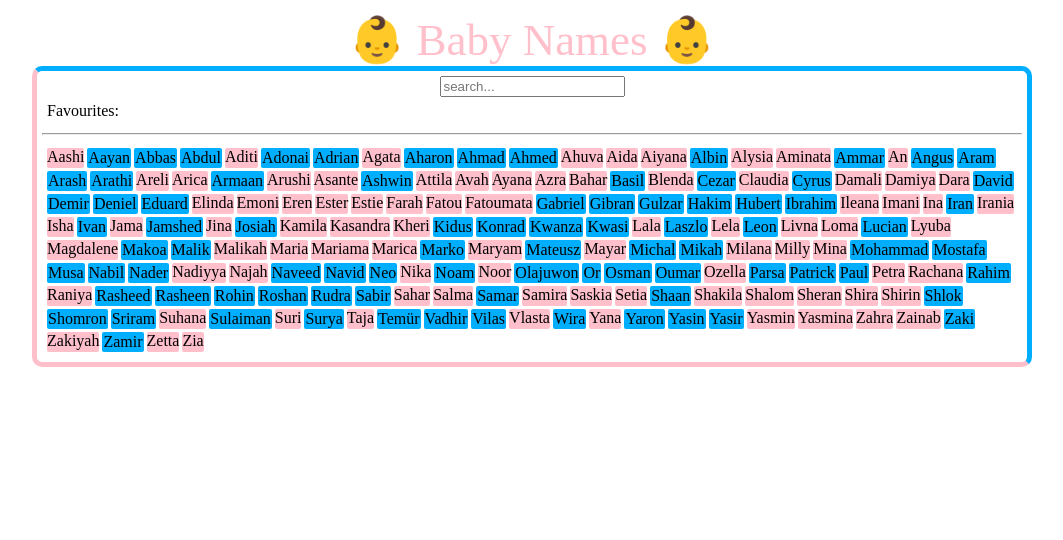
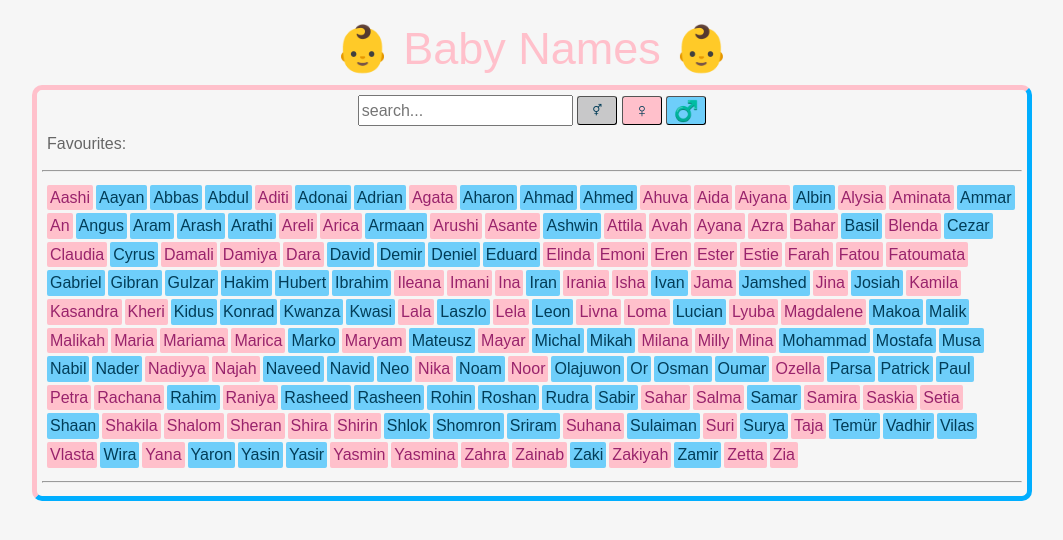
Before and after one commit to davidculemann/baby-names-react, a React (Create React App) app: page / in a window 1280 px wide. Shown: the top 540 px of the page, without its empty margins (108-1171 px from the left). Built offline with nearby package versions, Linux system fonts and the light colour scheme; the HTML template or start-up script is replaced by a standard one.

Commit message:
Exercise 4 working

```diff
--- a/src/App.css
+++ b/src/App.css
@@ -1,15 +1,29 @@
+html {
+  -webkit-font-smoothing: antialiased;
+  -moz-osx-font-smoothing: grayscale;
+  font-family: "Dosis", sans-serif;
+  line-height: 1.6;
+  color: #666;
+  background: #f6f6f6;
+}
+
 .header {
   color: pink;
   text-align: center;
   font-size: 45px;
 }
 
-.search-bar {
+.search {
   height: 100%;
   width: 100%;
   display: flex;
   justify-content: center;
   align-items: center;
+}
+
+.input-bar {
+  height: 25px;
+  font-size: 16px;
 }
 
 .name-gallery,
@@ -25,19 +39,54 @@
   padding: 5px;
   border: 5px;
   border-radius: 10px;
-  border-color: rgb(0, 174, 255) rgb(0, 174, 255) pink pink;
+  border-color: pink rgb(0, 174, 255) rgb(0, 174, 255) pink;
   border-style: solid;
 }
 
 .f-name {
+  padding-left: 3px;
+  padding-right: 3px;
   border-radius: 2px;
   background-color: pink;
+  color: rgb(153, 35, 108);
 }
 
 .m-name {
-  padding: 1px 1px 1px 1px;
+  padding-left: 3px;
+  padding-right: 3px;
   border-radius: 2px;
-  background-color: rgb(0, 174, 255);
+  background-color: rgb(110, 206, 250);
+  color: rgb(2, 61, 88);
+}
+
+.gender-male {
+  width: 40px;
+  height: 29px;
+  background-color: rgb(110, 206, 250);
+  font-size: 20px;
+  color: rgb(2, 61, 88);
+  border-width: 1px;
+  border-radius: 3px;
+}
+
+.gender-female {
+  width: 40px;
+  height: 29px;
+  background-color: pink;
+  font-size: 20px;
+  color: rgb(2, 61, 88);
+  border-width: 1px;
+  border-radius: 3px;
+}
+
+.gender-all {
+  width: 40px;
+  height: 29px;
+  background-color: rgba(98, 98, 102, 0.308);
+  font-size: 11px;
+  color: rgb(2, 61, 88);
+  border-width: 1px;
+  border-radius: 3px;
 }
 
 .App {
--- a/src/component/BabyNames.tsx
+++ b/src/component/BabyNames.tsx
@@ -10,10 +10,11 @@ interface IName {
 
 export function BabyNames(names: IName[]): JSX.Element {
   const [search, setSearch] = useState("");
+  const [gender, setGender] = useState("All");
   const [favourites, setFavourites] = useState<IName[]>([]);
-  const namesToShow: IName[] = NamesFilter(names, search).filter(
-    (baby) => !favourites.includes(baby)
-  );
+  const namesToShow: IName[] = NamesFilter(names, search)
+    .filter((baby) => !favourites.includes(baby))
+    .filter((baby) => baby.sex === gender || gender === "All");
 
   function handleSetFavourite(newFavourite: IName) {
     if (!favourites.includes(newFavourite)) {
@@ -25,17 +26,37 @@ export function BabyNames(names: IName[]): JSX.Element {
     }
   }
 
+  function handleSetGender(newGender: string) {
+    setGender(newGender);
+  }
+
   return (
     <div className="baby-names">
       {/* Search bar */}
-      <div className="search-bar">
+      <div className="search">
         <input
+          className="input-bar"
           type="text"
           placeholder="search..."
           value={search}
           onChange={(e) => setSearch(e.target.value)}
         />
+        {/* Buttons to filter for each gender */}
+        &nbsp;
+        <button className="gender-all" onClick={() => handleSetGender("All")}>
+          ⚥
+        </button>
+        &nbsp;
+        <button className="gender-female" onClick={() => handleSetGender("f")}>
+          ♀
+        </button>
+        &nbsp;
+        <button className="gender-male" onClick={() => handleSetGender("m")}>
+          ♂️
+        </button>
       </div>
+
+      {/* List of favourites name selected by the user  */}
       <div className="favourites">
         Favourites:
         {Alphabetical(favourites).map((baby) =>
@@ -66,6 +87,7 @@ export function BabyNames(names: IName[]): JSX.Element {
           )
         )}
       </div>
+      <hr />
     </div>
   );
 }
```
